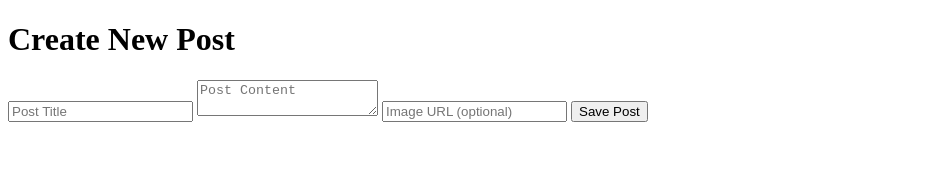
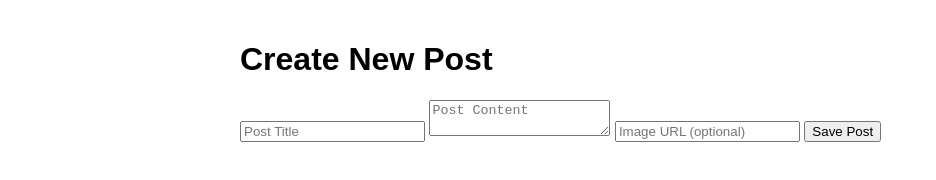
Before and after one commit to Chabod07/dynamic-blog-website, a plain HTML site: page new-post.html in a window 1280 px wide. Shown: the whole page, without its empty margins (0-936 px from the left). Drawn offline with Linux system fonts and the light colour scheme.

Commit message:
Added css stling to body of page

```diff
--- a/styles.css
+++ b/styles.css
@@ -0,0 +1,6 @@
+body {
+    font-family: Arial, sans-serif;
+    max-width: 800px;
+    margin: 0 auto;
+    padding: 20px;
+}
```
Also changed, not shown: post.html (+1 -1 lines), script.js (deleted).
